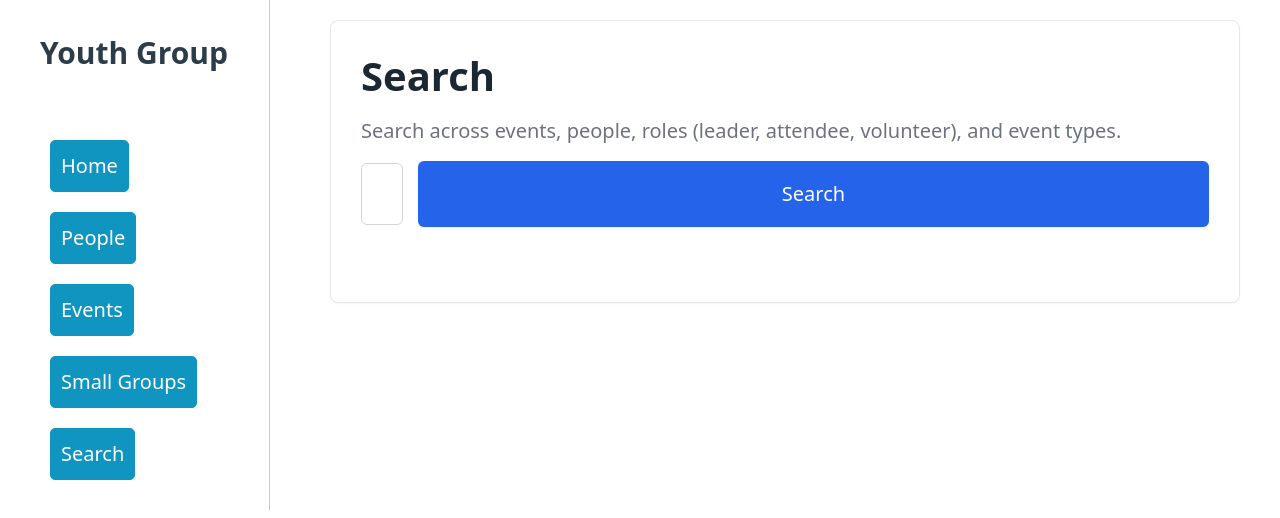
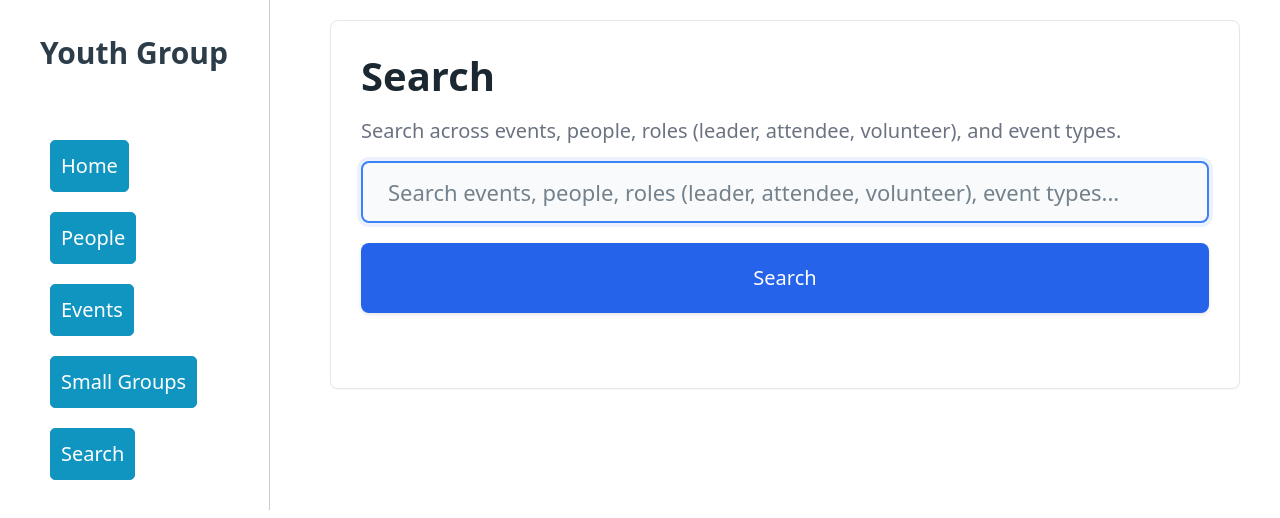
Before and after one commit to mnugent04/WomenInStem, a React (Vite) app in the folder frontend/: page /search in a window 1280 px wide. Shown: the top 518 px of the page. Built offline with nearby package versions, Linux system fonts and the light colour scheme.

Commit message:
fixed search bar

```diff
--- a/frontend/src/components/SearchBar.jsx
+++ b/frontend/src/components/SearchBar.jsx
@@ -1,7 +1,7 @@
-import React, { useState } from 'react';
+import React, {useState} from 'react';
 import api from '../services/api';
 
-function SearchBar({ onResults }) {
+function SearchBar({onResults}) {
     const [query, setQuery] = useState('');
     const [loading, setLoading] = useState(false);
 
@@ -12,7 +12,7 @@ function SearchBar({ onResults }) {
         setLoading(true);
         try {
             const response = await api.get('/search', {
-        params: { query: query.trim() }
+                params: {query: query.trim()}
             });
             if (onResults) {
                 onResults(response.data);
@@ -26,36 +26,41 @@ function SearchBar({ onResults }) {
     };
 
     return (
-    <form onSubmit={handleSearch} style={{ marginBottom: '1.5rem' }}>
-      <div style={{ display: 'flex', gap: '0.75rem', alignItems: 'center' }}>
+        <form onSubmit={handleSearch} style={{marginBottom: '1.5rem'}}>
             <input
                 type="text"
                 value={query}
                 onChange={(e) => setQuery(e.target.value)}
                 placeholder="Search events, people, roles (leader, attendee, volunteer), event types..."
                 style={{
-            flex: 1,
-            padding: '0.9rem 1rem',
-            fontSize: '1rem',
-            border: '1px solid #d1d5db',
-            borderRadius: '6px',
-            backgroundColor: '#fff',
-            outline: 'none'
+                    // **--- START: Input Improvements ---**
+                    flex: 1, // Ensures the input takes up the remaining space (keeps it wide)
+                    padding: '1rem 1.25rem', // INCREASED: Taller and slightly wider input area
+                    fontSize: '1.1rem', // INCREASED: Larger font size for better visibility
+                    border: '2px solid #3b82f6', // CHANGE: Prominent, colored border
+                    borderRadius: '8px', // Slightly larger border radius
+                    backgroundColor: '#f9fafb', // Light background for better contrast
+                    outline: 'none',
+                    boxShadow: '0 0 0 4px rgba(59, 130, 246, 0.1)', // ADDED: Subtle intuitive glow
+                    transition: 'all 0.2s',
+                    // **--- END: Input Improvements ---**
                 }}
             />
+            <div style={{display: 'flex', gap: '0.75rem', alignItems: 'center'}}>
                 <button
                     type="submit"
                     disabled={loading}
                     style={{
-            padding: '0.9rem 1.5rem',
+                        // The button styles are solid, but ensure padding matches the new input height
+                        padding: '1rem 1.5rem', // ADJUSTED: Matches the new input padding for alignment
                         backgroundColor: loading ? '#93c5fd' : '#2563eb',
                         color: 'white',
                         border: 'none',
-            borderRadius: '6px',
+                        borderRadius: '8px', // Matching border radius
                         cursor: loading ? 'not-allowed' : 'pointer',
                         fontSize: '1rem',
                         minWidth: '120px',
-            boxShadow: '0 1px 2px rgba(0,0,0,0.08)'
+                        boxShadow: '0 2px 4px rgba(0,0,0,0.1)' // Slightly stronger shadow for the button
                     }}
                 >
                     {loading ? 'Searching...' : 'Search'}
--- a/frontend/src/pages/Search.jsx
+++ b/frontend/src/pages/Search.jsx
@@ -18,6 +18,7 @@ function Search() {
         <p style={{ color: '#6b7280', marginBottom: '0.75rem', lineHeight: 1.5 }}>
           Search across events, people, roles (leader, attendee, volunteer), and event types.
         </p>
+        {/* The SearchBar component will contain the bigger input field now */}
         <SearchBar onResults={setSearchResults} />
       </div>
 
```
Lines whose indentation alone changed are shown as unchanged.
